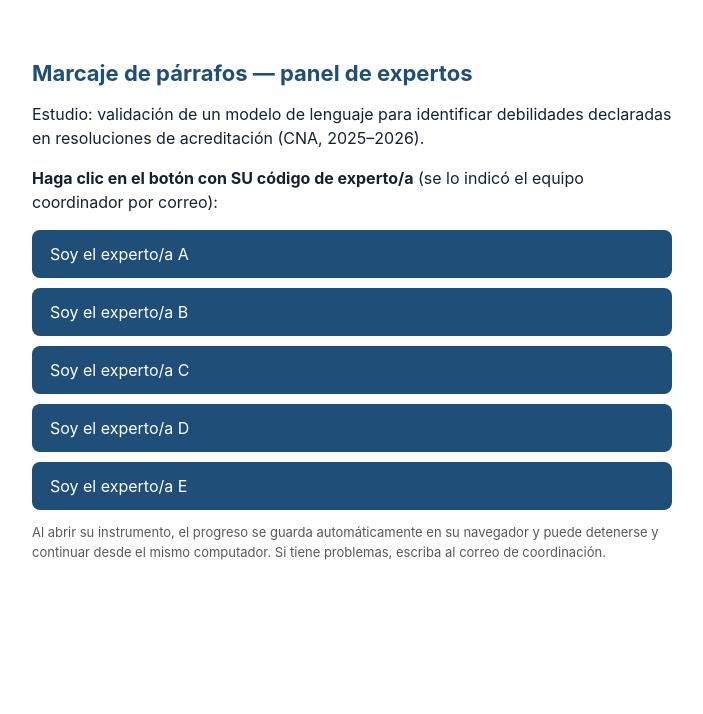
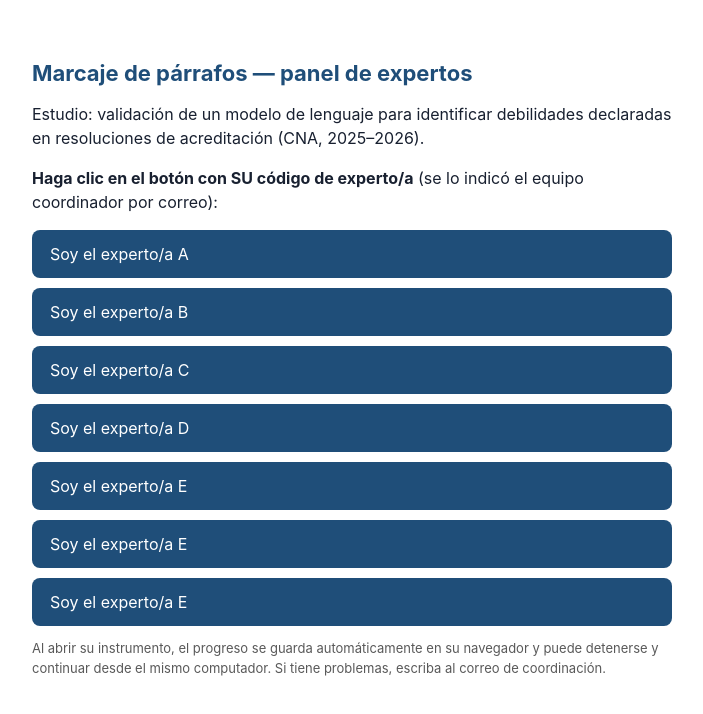
Before and after one commit to alvaroj-uv/LLMvsHUMANO, a plain HTML site: page index.html in a window 1280 px wide. Shown: the whole page, without its empty margins (288-991 px from the left). Drawn offline with Linux system fonts and the light colour scheme.

Commit message:
Update index.html

```diff
--- a/index.html
+++ b/index.html
@@ -14,5 +14,7 @@ a.boton:hover{background:#16385a}.mini{color:#595959;font-size:13px}</style></he
 <a class="boton" href="instrumento_panel_experto_C.html">Soy el experto/a C</a>
 <a class="boton" href="instrumento_panel_experto_D.html">Soy el experto/a D</a>
 <a class="boton" href="instrumento_panel_experto_E.html">Soy el experto/a E</a>
+<a class="boton" href="instrumento_panel_experto_F.html">Soy el experto/a E</a>
+<a class="boton" href="instrumento_panel_experto_G.html">Soy el experto/a E</a>
 <p class="mini">Al abrir su instrumento, el progreso se guarda automáticamente en su navegador y puede detenerse y continuar desde el mismo computador. Si tiene problemas, escriba al correo de coordinación.</p>
 </body></html>
```
